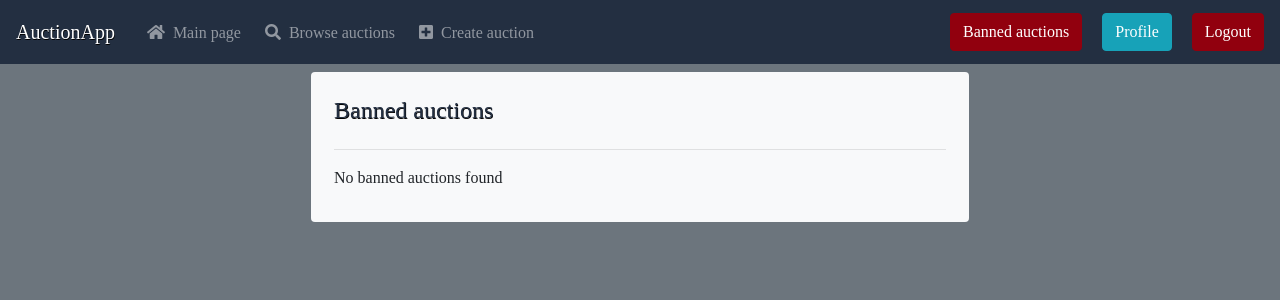
After one commit to juhanikosk/auction-app, a Django app: page /banned/ in a window 1280 px wide. The commit adds this page. Shown: the top 300 px of the page. Run offline with Django 3.2, Linux system fonts and the light colour scheme; a user stored in the database is signed in; tables that the repository leaves empty hold one stand-in row (values such as "Sample post"); some libraries are stand-ins or nearby versions; some web fonts are replaced.

Commit message:
UPDATE 25.10.2018

```diff
--- /dev/null
+++ b/auction/templates/auction_site/banned_list.html
@@ -0,0 +1,35 @@
+{% extends "main.html" %}
+{% load static %}
+
+{% block main_content %}
+    <div class="row mx-1 mt-2">
+        <div class="col-12 offset-sm-1 offset-lg-2 offset-xl-3 col-sm-10 col-lg-8 col-xl-6 px-0">
+            <div class="row px-0 bg-light rounded py-3 px-0">
+                <div class="col-12">
+                    <h4 class="p-2 header-title text-primary">
+                        Banned auctions
+                    </h4>
+                    <hr class="mx-2">
+                    {% if object_list %}
+                        {% for auction in object_list %}
+                            <div class="row mx-1">
+                                <div class="col-4 mt-1">
+                                    <img class="img-fluid" src="{% if auction.image %}{{ auction.image.url }}{% else %}{% static 'img/lataus.png' %}{% endif %}">
+                                </div>
+                                <div class="col-8">
+                                    <a class="btn btn-success float-right" href="{% url 'auction-ban' auction.pk %}">Unban</a>
+                                    <strong>{{ auction.name }}</strong>
+                                    <p class="my-0">{{ auction.description }}</p>
+                                    <p>{{ auction.price }}</p>
+                                </div>
+                            </div>
+                            <hr class="mx-2">
+                        {% endfor %}
+                    {% else %}
+                        <p class="mx-2">No banned auctions found</p>
+                    {% endif %}
+                </div>
+            </div>
+        </div>
+    </div>
+{% endblock main_content %}
--- a/auction/templates/auction_site/browse_auctions.html
+++ b/auction/templates/auction_site/browse_auctions.html
@@ -29,6 +29,10 @@
                     currentResults = JSON.parse(xhttp.responseText)['auctions'];
                     if (currentResults.length) {
                         currentResults.forEach(function(item) {
+                            if (item.status === 'BN') {
+                                return;
+                            }
+
                             var row = document.createElement("tr");
                             var nameCell = document.createElement("td");
                             var link = document.createElement('a');
--- a/auction/templates/forms/form_fields.html
+++ b/auction/templates/forms/form_fields.html
@@ -3,6 +3,11 @@
         <div class="form-group">
             <label class="control-label h5 col-12">{{ field.label_tag }}</label>
             <div class="col-12">{{ field }}</div>
+            {% if field.help_text %}
+            <div class="col-12 mt-2">
+                <small>{{ field.help_text }}</small>
+            </div>
+            {% endif %}
             <div class="col-10 mt-2">
                 <span class="text-danger small">{{ field.errors }}</span>
             </div>
--- a/auction/templates/navbar/navbar.html
+++ b/auction/templates/navbar/navbar.html
@@ -20,6 +20,9 @@
             </ul>
             <div class="my-2 my-lg-0">
                 {% if request.user.is_authenticated %}
+                    {% if request.user.is_superuser %}
+                        <a href="{% url 'banned-auctions' %}" class="btn btn-danger my-2 mr-2 mr-lg-3 my-lg-0 my-sm-0">Banned auctions</a>
+                    {% endif %}
                     <a href="{% url 'user-detail-view' request.user.pk %}" class="btn btn-info my-2 mr-2 mr-lg-3 my-lg-0 my-sm-0">Profile</a>
                     <a href="{% url 'logout' %}" class="btn btn-danger my-2 my-lg-0 my-sm-0">Logout</a>
                 {% else %}
--- a/auction/urls.py
+++ b/auction/urls.py
@@ -21,7 +21,11 @@ from django.contrib import admin
 from django.urls import path
 
 from auction.views.login import CreateUserView, LoginView, logout_user
-from auction.views.auctions import CreateAuctionView, IndexView, AuctionDetailView, AuctionAPI, AuctionSearchView, AuctionConfirmView, BidConfirmView
+from auction.views.auctions import (
+    CreateAuctionView, IndexView, AuctionDetailView, AuctionAPI,
+    AuctionSearchView, AuctionConfirmView, BidConfirmView,
+    AuctionUpdateView, AuctionBanView, BannedListView
+)
 from auction.views.user import UserDetailView, UserUpdateView, UserPasswordView
 
 
@@ -37,11 +41,14 @@ urlpatterns = [
     path('', IndexView.as_view(), name="main-page"),
     path('create-auction/', login_wrap(CreateAuctionView), name="create-auction"),
     path('auction/<pk>/', AuctionDetailView.as_view(), name="auction-details"),
+    path('auction/<pk>/edit', login_wrap(AuctionUpdateView), name="auction-desc-edit"),
+    path('auction/<pk>/ban', login_wrap(AuctionBanView), name="auction-ban"),
     path('auction/confirm', login_wrap(AuctionConfirmView), name="auction-confirm"),
     path('bid/confirm', login_wrap(BidConfirmView), name="bid-confirm"),
     path('user/<pk>/edit', login_wrap(UserUpdateView), name="user-edit-view"),
     path('user/<pk>/edit/password', login_wrap(UserPasswordView), name="user-edit-password"),
     path('user/<pk>/', login_wrap(UserDetailView), name="user-detail-view"),
     path('auction/', AuctionAPI.as_view(), name='auction-api'),
-    path('browse/', AuctionSearchView.as_view(), name='auction-search-view')
+    path('browse/', AuctionSearchView.as_view(), name='auction-search-view'),
+    path('banned/', login_wrap(BannedListView), name="banned-auctions")
 ] + static(settings.MEDIA_URL, document_root=settings.MEDIA_ROOT)
--- a/auction/views/auctions.py
+++ b/auction/views/auctions.py
@@ -1,15 +1,18 @@
+from datetime import timedelta
 from decimal import Decimal, DecimalException, InvalidOperation
 
 from django.core import mail
+from django.core.files.base import ContentFile
 from django.core.files.storage import FileSystemStorage
 from django.conf import settings
 from django.contrib import messages
 from django.contrib.auth.decorators import login_required
-from django.forms import model_to_dict, Textarea, HiddenInput
+from django.forms import model_to_dict, Textarea, HiddenInput, IntegerField
 from django.http import HttpResponse, HttpResponseForbidden, HttpResponseRedirect, JsonResponse, Http404
-from django.views.generic import View, DetailView
+from django.views.generic import View, DetailView, ListView
 from django.views.generic.edit import CreateView, UpdateView
 from django.shortcuts import render, reverse
+from django.utils.timezone import now
 
 from auction.forms.bid import BidForm
 from auction.models import AuctionUser, Item, NewsItem, Bid
@@ -22,7 +25,7 @@ class IndexView(View):
     """
     def get(self, request, *args, **kwargs):
         context = {
-            'items': Item.objects.all().order_by('-created')[:5],
+            'items': Item.objects.filter(status='AC').order_by('-created')[:5],
             'news': NewsItem.objects.all()
         }
 
@@ -34,12 +37,14 @@ class CreateAuctionView(CreateView):
     A view that is used to create a new auction in the system.
     """
     model = Item
-    fields = ['name', 'description', 'price', 'image']
+    fields = ['name', 'description', 'price', 'deadline', 'image']
     template_name = "auction_site/create_auction.html"
 
     def get_form(self):
         form = super(CreateAuctionView, self).get_form()
         form.fields['description'].widget = Textarea(attrs={'class': 'form-control', 'rows': 5})
+        form.fields['deadline'] = IntegerField(max_value=336, min_value=72)
+        form.fields['deadline'].help_text = "Deadline in hours from now. Needs to be a number between 72 and 336."
         return form
 
     def post(self, request, *args, **kwargs):
@@ -49,7 +54,7 @@ class CreateAuctionView(CreateView):
 
         if request.FILES:
             imageFile = request.FILES.get('image')
-            fs = FileSystemStorage(settings.MEDIA_ROOT)
+            fs = FileSystemStorage()
             filename = fs.save(imageFile.name, imageFile)
             form.fields['image'].widget.attrs['value'] = filename
 
@@ -80,37 +85,25 @@ class AuctionDetailView(DetailView):
         if not request.user.is_authenticated:
             return HttpResponseForbidden("Access denied")
 
-        bid_amount = request.POST.get('bid-sum')
+        bid_amount = float(request.POST.get('bid-sum'))
         if bid_amount:
             top_bid = self.get_object().bids.order_by('price').last()
 
-            try:
-                bid_amount = Decimal(bid_amount).quantize(Decimal('0.01'))
-            except (DecimalException, InvalidOperation):
-                messages.info(request, 'Invalid value for a bid.', 'danger')
+            if not top_bid and bid_amount < self.get_object().price or top_bid and bid_amount < top_bid.price:
+                messages.info(request, 'Place a higher bid than the current top bid.', 'danger')
                 return HttpResponseRedirect(reverse('auction-details', kwargs={'pk': self.get_object().pk}))
 
-            threshold = 99999999
+            data = {
+                'user': request.user,
+                'price': bid_amount,
+                'auction': self.get_object()
+            }
 
-            if bid_amount > threshold:
-                messages.info(request, 'Bid exceeds the price threshold.', 'danger')
-                return HttpResponseRedirect(reverse('auction-details', kwargs={'pk': self.get_object().pk}))
+            form = BidForm(data=data)
+            for field in form.fields.values():
+                field.widget = HiddenInput()
 
-            if top_bid is None and bid_amount > self.get_object().price or top_bid and bid_amount > top_bid.price:
-                data = {
-                    'user': request.user,
-                    'price': bid_amount,
-                    'auction': self.get_object()
-                }
-
-                form = BidForm(data=data)
-                for field in form.fields.values():
-                    field.widget = HiddenInput()
-
-                return render(request, "auction_site/confirm_bid.html", {'form': form, 'hidden_form': True})
-            else:
-                messages.info(request, 'Place a higher bid than the current top bid.', 'danger')
-                return HttpResponseRedirect(reverse('auction-details', kwargs={'pk': self.get_object().pk}))
+            return render(request, "auction_site/confirm_bid.html", {'form': form, 'hidden_form': True})
         else:
             messages.info(request, 'Invalid bid.', 'danger')
             return HttpResponseRedirect(reverse('auction-details', kwargs={'pk': self.get_object().pk}))
@@ -129,7 +122,7 @@ class AuctionAPI(View):
 
         if 'bid' in request.GET:
             try:
-                current_bid = int(request.GET.get('bid'))
+                current_bid = float(request.GET.get('bid'))
                 filter_args['bids__price'] = current_bid
             except ValueError:
                 pass
@@ -143,7 +136,8 @@ class AuctionAPI(View):
             'name': auct.name,
             'current_price': auct.get_top_price,
             'description': auct.description,
-            'image_url': auct.image.url if auct.image else '/static/img/lataus.png'
+            'image_url': auct.image.url if auct.image else '/static/img/lataus.png',
+            'status': auct.status
         }
 
 
@@ -167,7 +161,20 @@ class AuctionConfirmView(View):
     def post(self, request, *args, **kwargs):
         item = Item()
         for key, value in request.POST.items():
-            setattr(item, key, value)
+            if key == 'deadline':
+                try:
+                    hours = int(value)
+                except ValueError:
+                    messages.info(request, 'Invalid deadline.', 'danger')
+                    return HttpResponseRedirect(reverse('create-auction'))
+
+                if (hours < 72 or hours > 336):
+                    messages.info(request, 'Invalid deadline.', 'danger')
+                    return HttpResponseRedirect(reverse('create-auction'))
+
+                item.deadline = now() + timedelta(hours=hours)
+            else:
+                setattr(item, key, value)
 
         item.creator = request.user
         item.save()
@@ -178,7 +185,7 @@ class AuctionConfirmView(View):
 
 class BidConfirmView(View):
     """
-    A view that transforms a pending bid into a real bid.
+    A view that is used to confirm a bid.
     """
     template_name = 'auction_site/confirm_bid.html'
 
@@ -186,14 +193,106 @@ class BidConfirmView(View):
         raise Http404()
 
     def post(self, request, *args, **kwargs):
+        auction = Item.objects.get(pk=request.POST.get('auction'))
+        if auction.status != 'AC':
+            messages.info(request, "The auction is not active.", 'danger')
+            return HttpResponseRedirect(reverse('auction-details', kwargs={'pk': auction.pk}))
+
+        if request.user == auction.creator:
+            messages.info(request, "Sellers can't bid their own auctions.", 'danger')
+            return HttpResponseRedirect(reverse('auction-details', kwargs={'pk': auction.pk}))
+
         bid = Bid()
         bid.user = request.user
-        bid.auction = Item.objects.get(pk=request.POST.get('auction'))
+        bid.auction = auction
+        bid_amount = float(request.POST.get('price'))
 
-        price = float(request.POST.get('price'))
-        bid.price = Decimal(price).quantize(Decimal('0.01'))
+        try:
+            bid_amount = Decimal(bid_amount).quantize(Decimal('0.01'))
+        except (DecimalException, InvalidOperation):
+            messages.info(request, 'Invalid value for a bid.', 'danger')
+            return HttpResponseRedirect(reverse('auction-details', kwargs={'pk': auction.pk}))
+
+        top_bid = auction.bids.order_by('price').last()
+
+        if top_bid is None and bid_amount > auction.price or top_bid and bid_amount > top_bid.price:
+            bid.price = bid_amount
+        else:
+            messages.info(request, 'Place a higher bid than the current top bid.', 'danger')
+            return HttpResponseRedirect(reverse('auction-details', kwargs={'pk': auction.pk}))
 
         bid.save()
 
+        mail.send_mail("A new bid has been placed.", "A new greater bid has been succesfully placed!", 'juhkoski@abo.fi', [auction.creator])
+        mail.send_mail("A new bid has been placed.", "A new greater bid has been succesfully placed!", 'juhkoski@abo.fi', [auction.creator])
         messages.success(request, 'Bid placed succesfully.')
         return HttpResponseRedirect(reverse('auction-details', kwargs={'pk': bid.auction.id}))
+
+
+class AuctionUpdateView(UpdateView):
+    model=Item
+    fields=["description"]
+    template_name="auction_site/standard_form.html"
+
+    def get_queryset(self):
+        qs = super().get_queryset()
+        return qs.filter(creator=self.request.user)
+
+    def get_context_data(self, *args, **kwargs):
+        context = super(AuctionUpdateView, self).get_context_data(*args, **kwargs)
+        context['title'] = "Update description"
+        return context
+
+    def get_form(self, *args, **kwargs):
+        form = super(AuctionUpdateView, self).get_form(*args, **kwargs)
+        form.fields['description'].widget = Textarea(attrs={'class': 'form-control', 'rows': 5})
+        return form
+
+    def get_success_url(self):
+        messages.success(self.request, "Description update succesfully.")
+        return reverse('auction-details', kwargs={'pk': self.get_object().pk})
+
+
+class AuctionBanView(View):
+    """
+    A view that is used by admins to ban auctions.
+    """
+    def get(self, request, *args, **kwargs):
+        if not request.user.is_superuser:
+            raise Http404()
+
+        auction_id = kwargs['pk']
+        try:
+            obj = Item.objects.get(pk=auction_id)
+        except Item.DoesNotExist:
+            raise Http404()
+
+        if obj.status == 'DU' or obj.status == "AD":
+            raise Http404()
+
+        if obj.status == 'BN':
+            obj.status = 'AC'  # AC is the status for active.
+            obj.save()
+            messages.info(request, 'Auction #{} was unbanned.'.format(obj.pk), "success")
+            return HttpResponseRedirect(reverse('main-page'))
+
+        obj.status = 'BN'  # BN is the status for banned.
+        obj.save()
+        messages.info(request, 'Auction #{} was banned.'.format(obj.pk), "danger")
+        return HttpResponseRedirect(reverse('main-page'))
+
+
+class BannedListView(ListView):
+    template_name="auction_site/banned_list.html"
+    model=Item
+
+    def dispatch(self, request, *args, **kwargs):
+        if not request.user.is_superuser:
+            raise Http404()
+        else:
+            return super(BannedListView, self).dispatch(request, *args, **kwargs)
+
+    def get_queryset(self):
+        qs = super(BannedListView, self).get_queryset()
+        qs = qs.filter(status="BN")
+        return qs
```
Also changed, not shown: auction/models/item.py (+10 -1 lines), auction/templates/auction_site/auction_details.html (+25 -7 lines), auction/templates/auction_site/landing_page.html (+9 -0 lines), auction/templates/auction_site/standard_form.html (added, +29 -0 lines), auction/migrations/0014_item_deadline.py (added), auction/migrations/0015_auto_20181024_2022.py (added), auction/migrations/0016_item_status.py (added).
